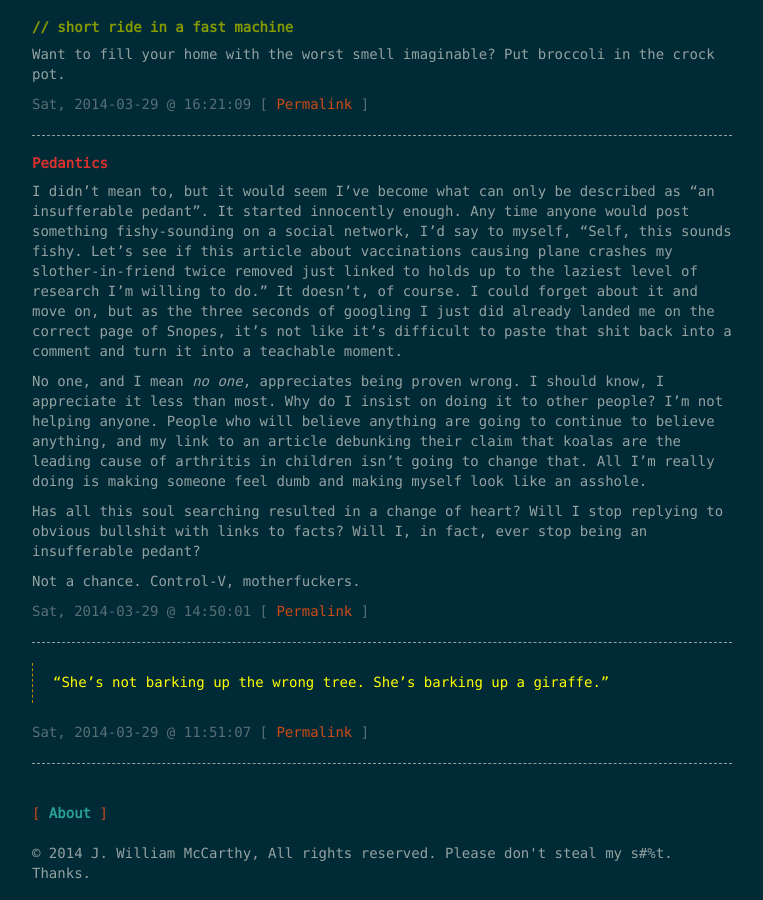
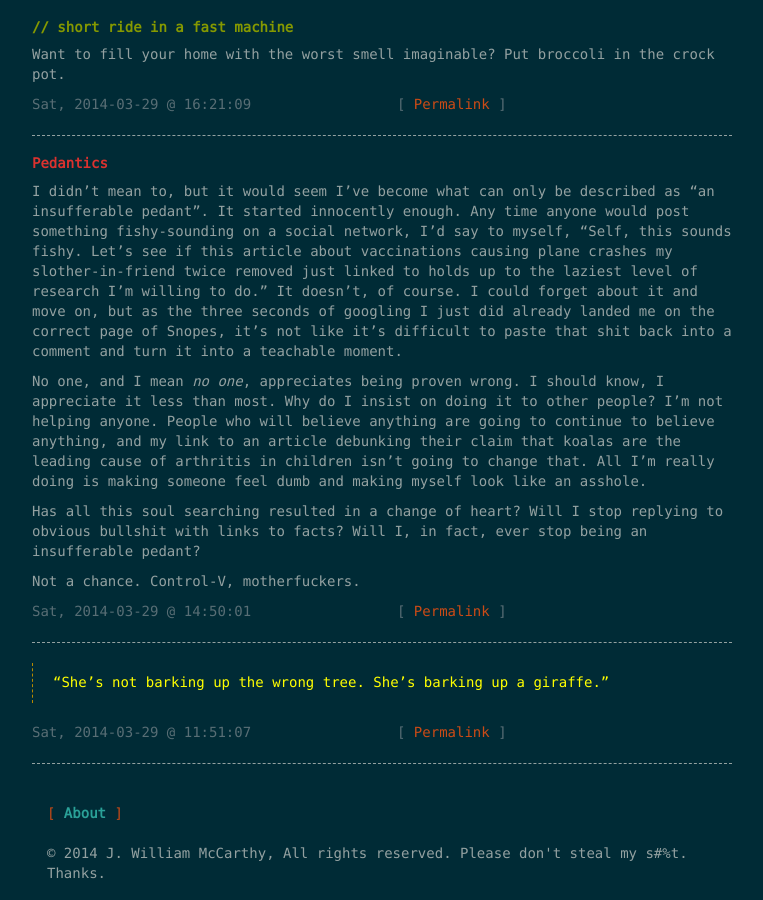
Before and after one commit to jaybill/jaybill.github.io, a Jekyll site: the page built from index.html, in a window 1280 px wide. Shown: the whole page, without its empty margins (258-1021 px from the left). Built offline with Jekyll 4.4.1, drawn with Linux system fonts in a browser that asks for light colours; some web fonts are replaced; Markdown is read by kramdown in place of the engine named in the settings; the list of posts is cut into pages by our own code.

Commit message:
fixed layout

```diff
--- a/index.html
+++ b/index.html
@@ -4,11 +4,23 @@
 ---
 {% for post in paginator.posts %}
 <div class="post">
-    {% if post.hidetitle != 'true' %}<h2>{{ post.title }}</h2>{% endif %}
+    {% if post.hidetitle != 'true' %}
+    <h2>{{ post.title }}</h2>{% endif %}
     <div class="content">
         {{ post.content }}
     </div>
-    <div class="meta">{{ post.date | date: "%a, %F @ %T" }} [ <a href="{{ post.url }}">Permalink</a> ]</div>
+
+    <div class="meta">
+        <div class="row">
+            <div class="col-md-6">
+                {{ post.date | date: "%a, %F @ %T" }}
+            </div>
+
+            <div class="col-md-6">
+                [ <a href="{{ post.url }}">Permalink</a> ]
+
+            </div>
+        </div>
     </div>
     <hr>{% endfor %} {% if paginator.total_pages > 1 %}
 
```
Lines whose indentation alone changed are shown as unchanged.
